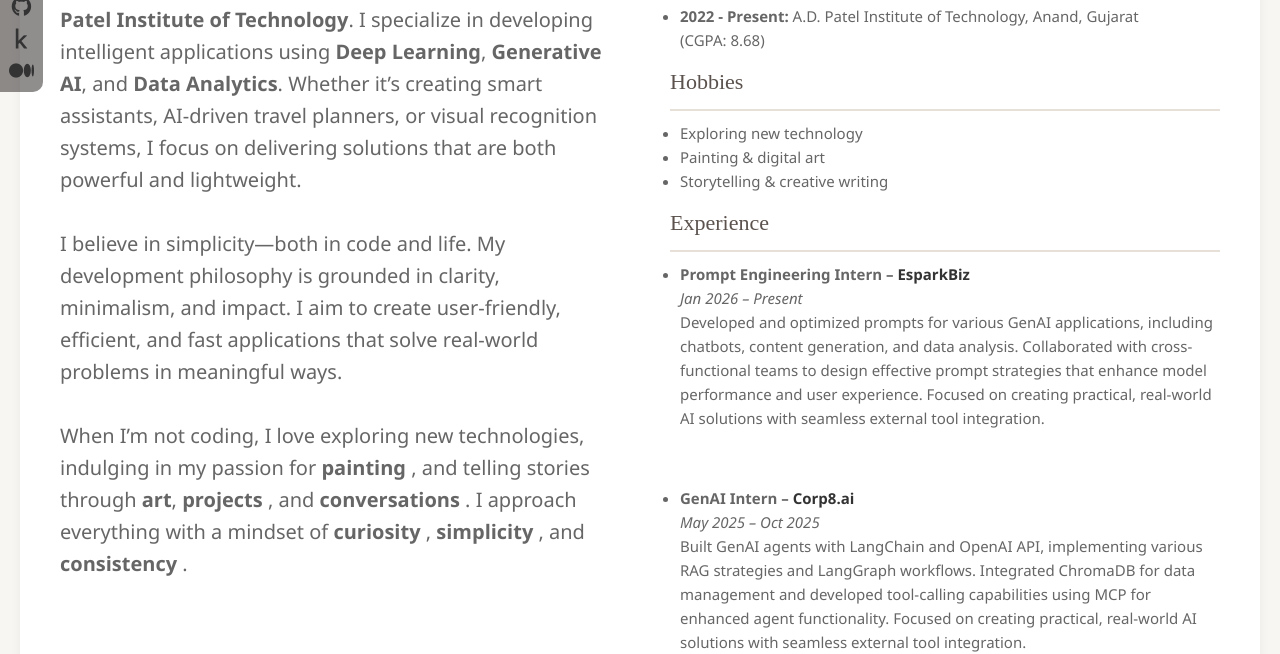
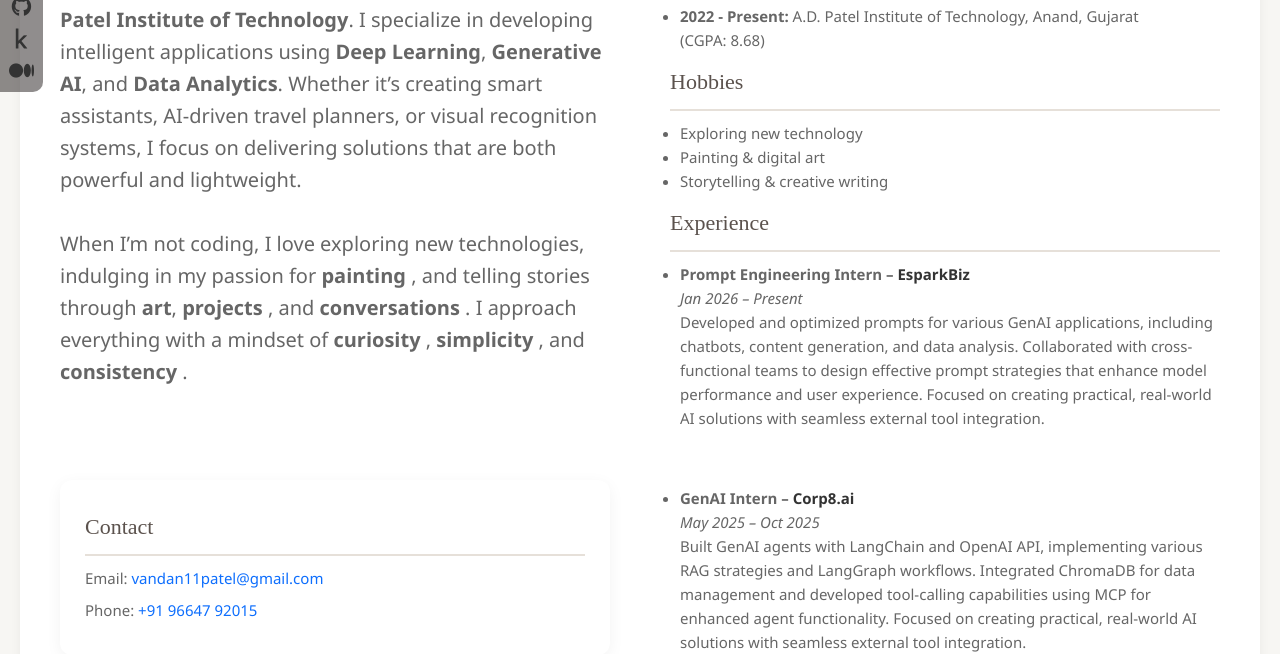
Before and after one commit to patelvandan11/flask12, a Flask app: page /about in a window 1280 px wide. Shown: the part 673-1327 px from the top of the page. Run offline with Flask 3, Linux system fonts and the light colour scheme; some libraries are stand-ins or nearby versions.

Commit message:
css improve

```diff
--- a/templates/about.html
+++ b/templates/about.html
@@ -25,13 +25,7 @@
                 <b>Data Analytics</b>. Whether it’s creating smart assistants, AI-driven travel planners, or visual
                 recognition systems, I focus on delivering solutions that are both powerful and lightweight.
             </p>
-            <br>
-            <p>
-                I believe in simplicity—both in code and life. My development philosophy is grounded in clarity,
-                minimalism, and impact. I aim to create user-friendly, efficient, and fast applications that solve
-                real-world problems in meaningful ways.
-            </p>
-            <br>
+        <br>
             <p>
                 When I’m not coding, I love exploring new technologies, indulging in my passion for <b> painting </b>,
                 and telling stories through <b>art</b>, <b> projects </b>, and <b> conversations </b>. I approach
```
